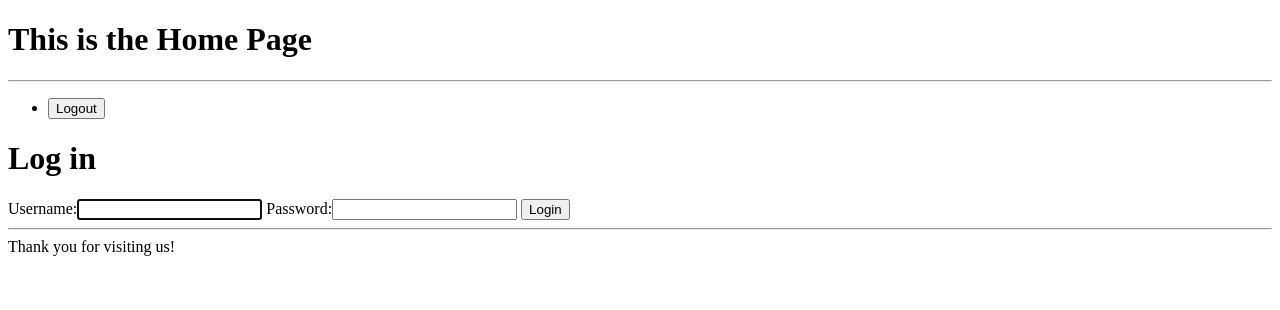
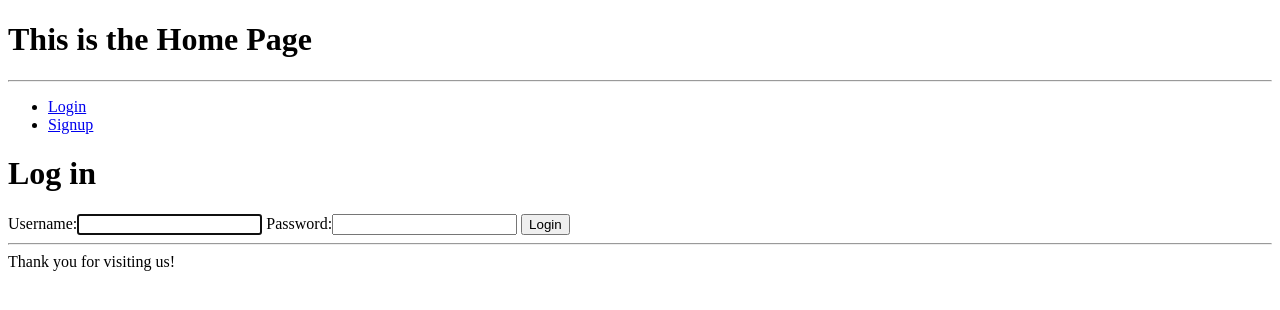
Before and after one commit to jmburgues/ToDoApp-Django, a Django app: page /accounts/login/ in a window 1280 px wide. Shown: the top 310 px of the page. Run offline with Django 3.2, Linux system fonts and the light colour scheme.

Commit message:
Adds login/logout to nav

```diff
--- a/templates/homepage.html
+++ b/templates/homepage.html
@@ -13,12 +13,18 @@
     <header class="wrapper">
         <nav>
             <ul>
+                {% if user.is_authenticated %}
+                <p>Hi {{ user.username }}! </p>
                 <li>
                     <form class="logout-link" action="{% url 'accounts:logout' %}" method="POST">
                         {% csrf_token %}
                         <button type="submit">Logout</button>
                     </form>
                 </li>
+                {% else %}
+                <li><a href="{% url 'accounts:login' %}">Login</a></li>
+                <li><a href="{% url 'accounts:signup' %}">Signup</a></li>
+                {% endif %}
             </ul>
         </nav>
 
```
Also changed, not shown: db.sqlite3.
